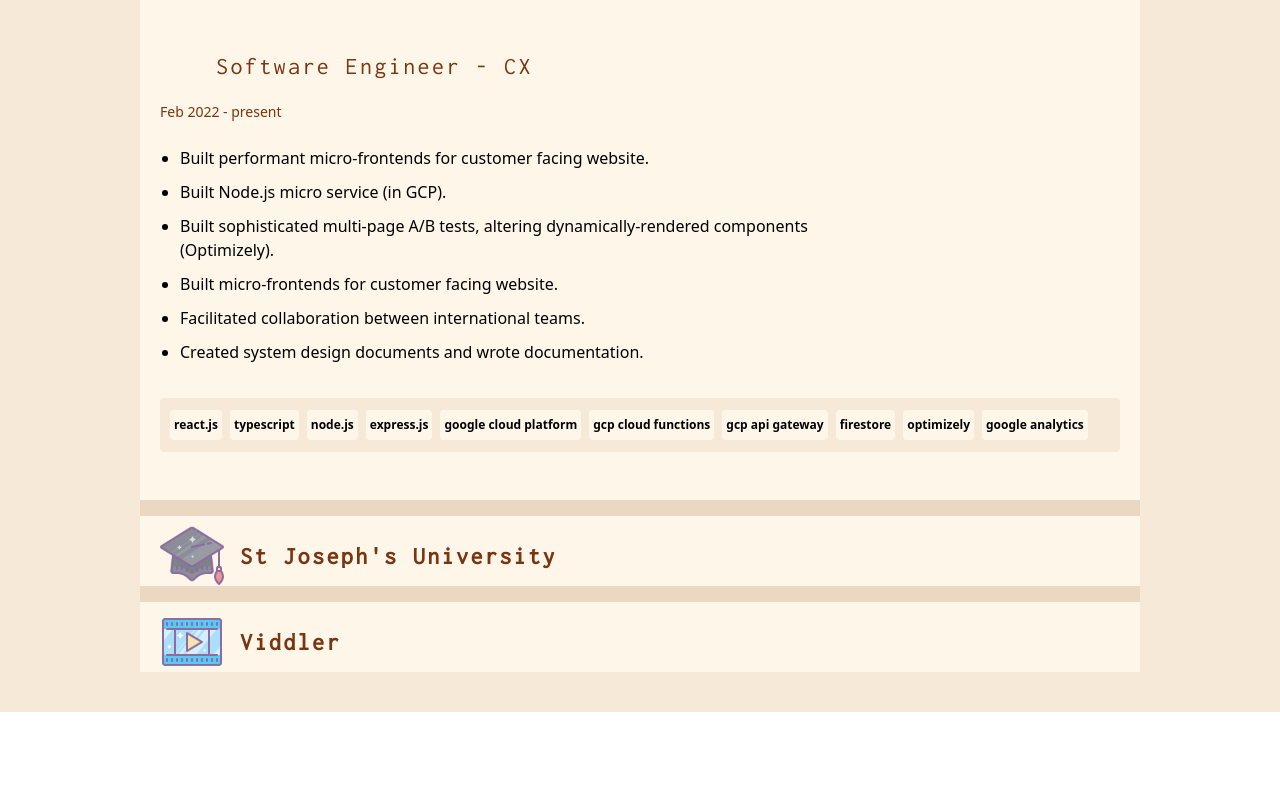
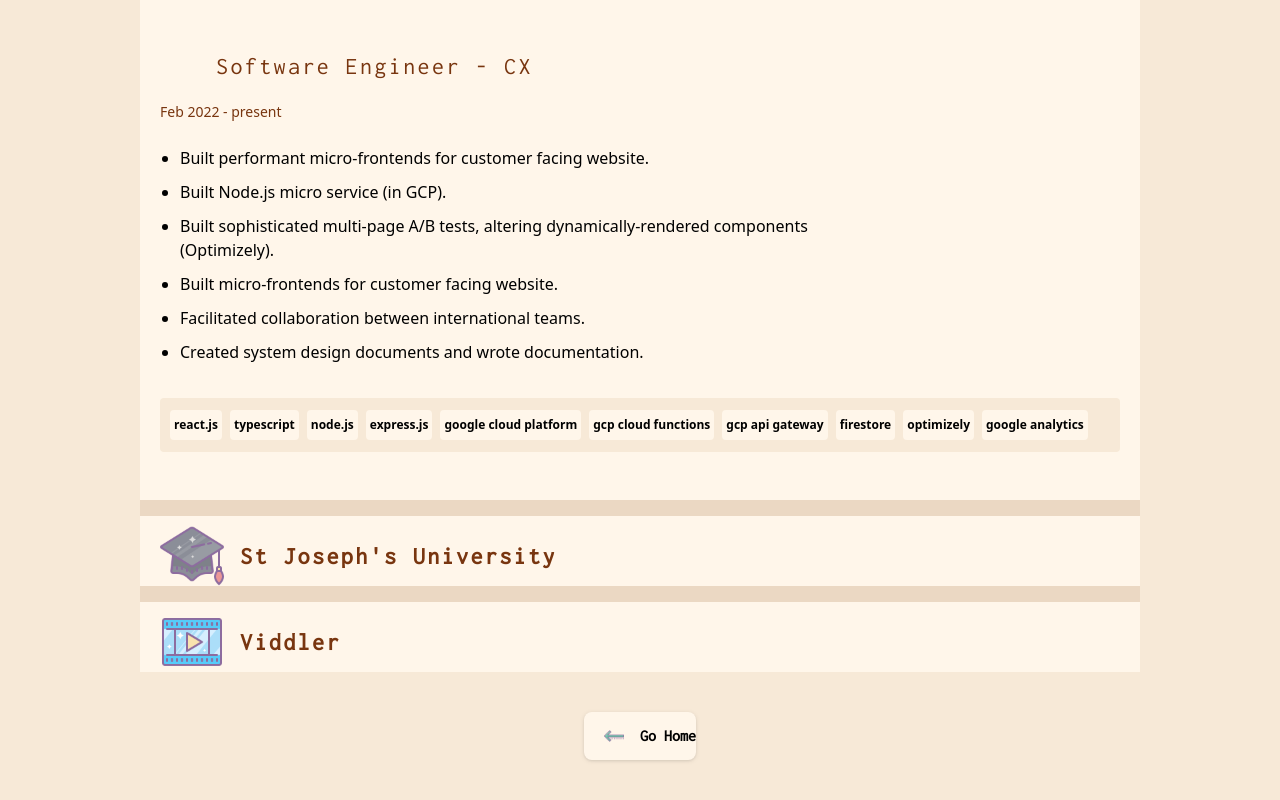
Before and after one commit to lail-lei/lail.com, a Next.js app: page /resume/Resume.component in a window 1280 px wide. Shown: the part 684-1484 px from the top of the page. Before the commit the page ends 1396 px from the top, so only its background shows below. Built offline with nearby package versions, Linux system fonts and the light colour scheme.

Commit message:
add back button

```diff
--- /dev/null
+++ b/components/back-button/BackButton.component.tsx
@@ -0,0 +1,12 @@
+import React from 'react';
+import { Button } from '../button';
+
+
+
+const BackButton: React.FC = () => {
+
+    return <Button text='Go Home' iconURL='/back-icon.png' url='/' iconSize={20} />
+
+};
+
+export default BackButton;
--- /dev/null
+++ b/components/back-button/index.ts
@@ -0,0 +1 @@
+export {default as BackButton} from "./BackButton.component";
--- a/components/index.ts
+++ b/components/index.ts
@@ -11,3 +11,4 @@
 export * from './resume-card';
 export * from './fun-fact';
 export * from './whimsy-card';
+export * from './back-button';
--- a/pages/resume/Resume.component.tsx
+++ b/pages/resume/Resume.component.tsx
@@ -4,6 +4,7 @@
 import CardAccordion from '../../components/card-accordion/CardAccordion.component';
 import { resumeCards } from '../../constants';
 import { ResumeCard as ResumeCardType } from '../../types';
+import { BackButton } from '../../components';
 
 function Resume() {
   const renderResumeCards = () => {
@@ -23,6 +24,7 @@
       <Page pageStyles='gap-10 py-10'>
         <Heading text={'Resume'} />
         <CardAccordion width='11/12 desktop:max-w-[1000px]'>{renderResumeCards()}</CardAccordion>
+        <BackButton />
       </Page>
     </>
   );
--- a/pages/whimsy/Whimsy.component.tsx
+++ b/pages/whimsy/Whimsy.component.tsx
@@ -1,6 +1,6 @@
 import React from 'react';
 import Head from 'next/head'
-import { Page, WhimsyCard, Heading } from '../../components';
+import { Page, WhimsyCard, Heading, BackButton } from '../../components';
 import { whimsies } from '../../constants/whimsies';
 import { Whimsy } from '../../types';
 
@@ -20,6 +20,7 @@
         <div className='whimsy-library w-11/12 desktop:max-w-[1250px] h-full grid small-laptop:grid-cols-3 grid-cols-1 gap-3 place-items-start'>
           {renderWhimsies()}
         </div>
+        <BackButton />
       </Page>
     </>
   );
```
Also changed, not shown: public/back-icon.png (added).
